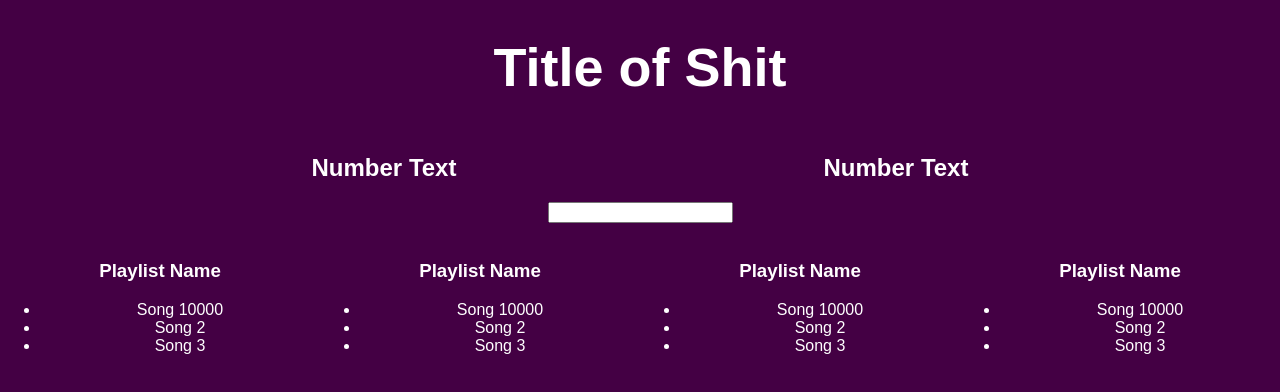
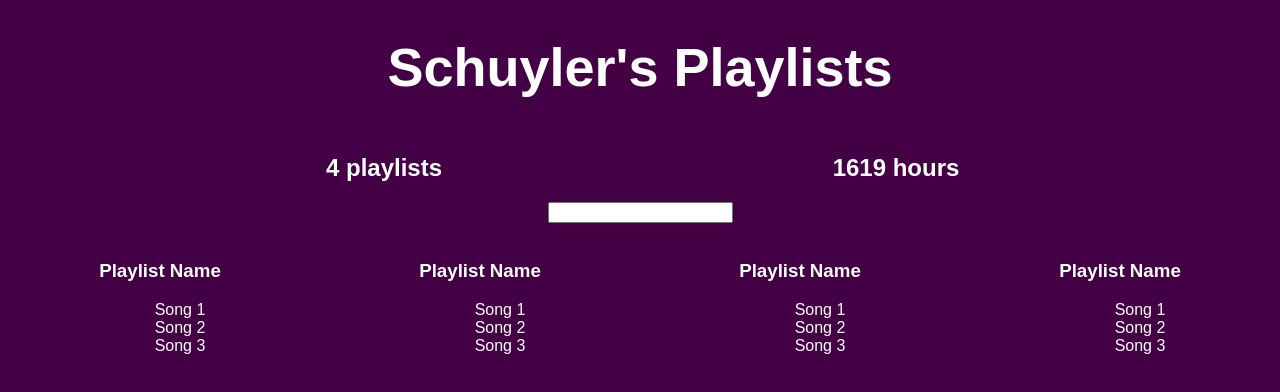
Before and after one commit to schuylermk/better-playlists, a React (Create React App) app: page / in a window 1280 px wide. Shown: the top 392 px of the page. Built offline with nearby package versions, Linux system fonts and the light colour scheme.

Commit message:
Add fake server data, playlist counter, hours counter.

```diff
--- a/src/App.css
+++ b/src/App.css
@@ -1,5 +1,8 @@
 .App {
   text-align: center;
+}
+li {
+  list-style: none;
 }
 
 .App-logo {
--- a/src/App.js
+++ b/src/App.js
@@ -5,18 +5,74 @@ let defaultStyle = {
   color: '#fff'
 };
 
-class Aggregate extends Component {
-  render () {
+let fakeServerData = {
+  user: {
+    name: 'Schuyler',
+    playlists: [
+      {
+        name: 'My Favorites',
+        songs: [
+          {name: 'Old Black Hen', duration: 350000},
+          {name: 'Man In the Mirror', duration: 300000},
+          {name: 'Born in the USA', duration: 230000}
+        ]
+      },
+      {
+        name: 'Discov Weekly',
+        songs: [
+          {name: 'Song', duration: 550000},
+          {name: 'Songery', duration: 500000},
+          {name: 'Song Song Serooooo', duration: 290000}
+        ]
+      },
+      {
+        name: 'The Best',
+        songs: [
+          {name: 'Number One Song', duration: 750000},
+          {name: 'Second Best Song', duration: 600000},
+          {name: 'Still Pretty Good', duration: 590000}
+        ]
+      },
+      {
+        name: 'The Worst',
+        songs: [
+          {name: 'Sausage Song', duration: 700000},
+          {name: 'Wiener Song', duration: 780000},
+          {name: 'Texas Hots', duration: 190000}
+        ]
+      }
+    ]
+  }
+};
+
+class PlaylistCounter extends Component {
+  render() {
     return (
       <div style={{...defaultStyle, width: "40%", display:'inline-block'}}>
-        <h2>Number Text</h2>
+        <h2>{this.props.playlists.length} playlists</h2>
       </div>
-    )
+    ) ;
   }
 }
 
+class HoursCounter extends Component {
+  render() {
+    let allSongs = this.props.playlists.reduce((songs, eachPlaylist) => {
+      return songs.concat(eachPlaylist.songs)
+    }, []);
+    let totalDuration = allSongs.reduce((sum, eachSong) => {
+      return sum + eachSong.duration
+    }, 0)
+    return (
+      <div style={{...defaultStyle, width: "40%", display:'inline-block'}}>
+        <h2>{Math.floor(totalDuration/3600)} hours</h2>
+        {/* <h2>{allSongs.length} hours</h2> */}
+      </div>
+    );
+  }
+}
 class Filter extends Component {
-  render () {
+  render() {
     return (
       <div style={defaultStyle}>
         <img/>
@@ -25,15 +81,14 @@ class Filter extends Component {
     );
   }
 }
-
 class Playlist extends Component {
-  render () {
+  render() {
     return (
       <div style={{...defaultStyle, display:"inline-block", width: "25%"}}>
         <img  />
         <h3>Playlist Name</h3>
         <ul>
-          <li>Song 10000</li>
+          <li>Song 1</li>
           <li>Song 2</li>
           <li>Song 3</li>
         </ul>
@@ -43,18 +98,34 @@ class Playlist extends Component {
 }
 
 class App extends Component {
+  constructor() {
+    super();
+    this.state = {serverData: {}}
+  }
+
+  componentDidMount() {
+    setTimeout(() => {
+      this.setState({serverData: fakeServerData});
+    }, 100);
+  }
   render() {
-
     return (
       <div className="App">
-        <h1 style={{ ...defaultStyle, 'font-size': '54px'}}>Title of Shit</h1>
-        <Aggregate/>
-        <Aggregate/>
-        <Filter/>
-        <Playlist/>
-        <Playlist/>
-        <Playlist/>
-        <Playlist/>
+        {this.state.serverData.user ?
+          <div>
+        <h1 style={{ ...defaultStyle, 'fontSize': '54px'}}>
+          {this.state.serverData.user.name}'s Playlists
+        </h1>
+            <PlaylistCounter playlists={this.state.serverData.user.playlists} />
+            <HoursCounter playlists={this.state.serverData.user.playlists}/>
+            <Filter />
+            <Playlist />
+            <Playlist />
+            <Playlist />
+            <Playlist />
+          </div>: <h2 style={defaultStyle}>Loading...</h2>
+        }
+
       </div>
     );
   }
```
Also changed, not shown: package.json (+3 -9 lines).
